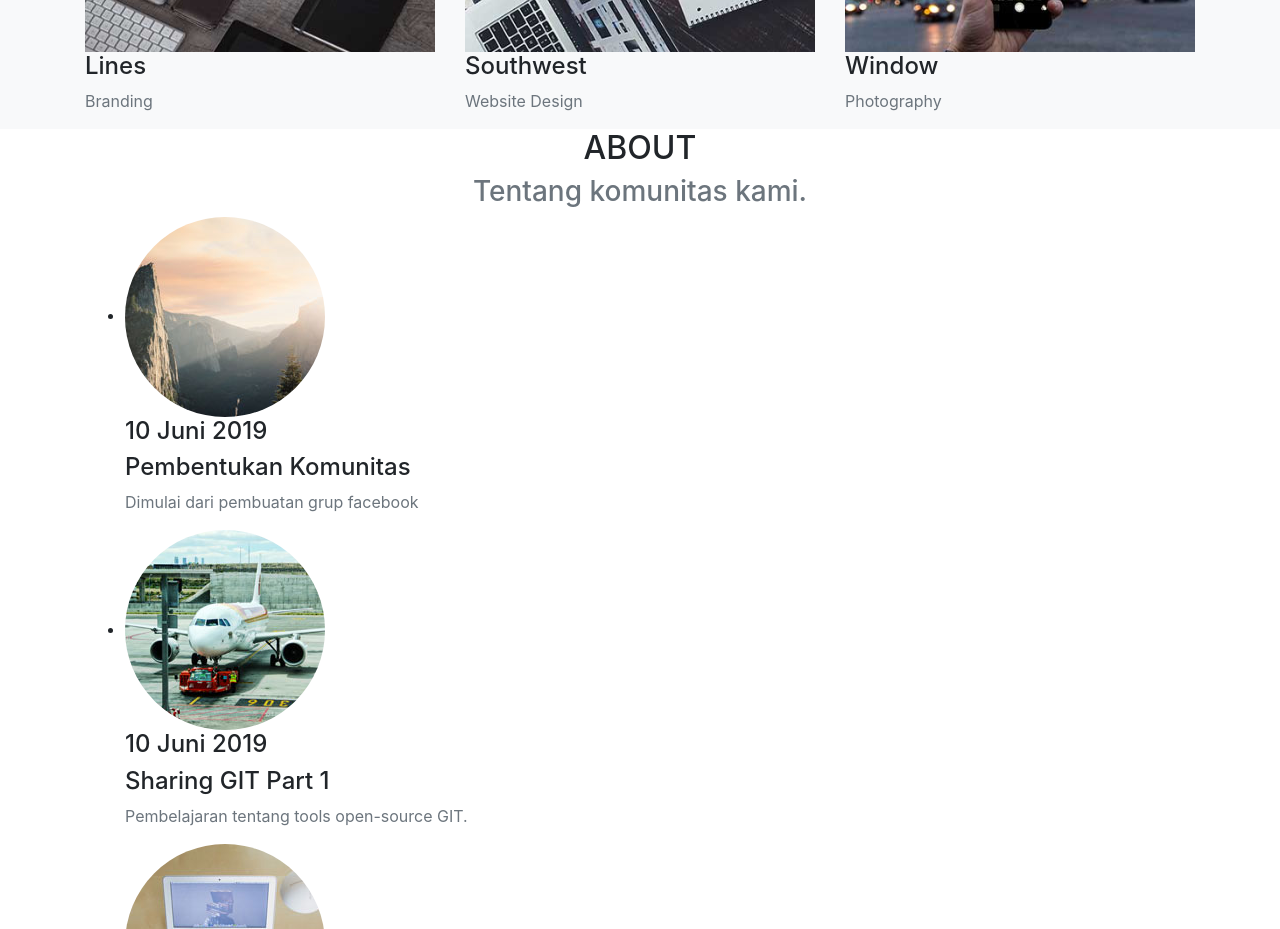
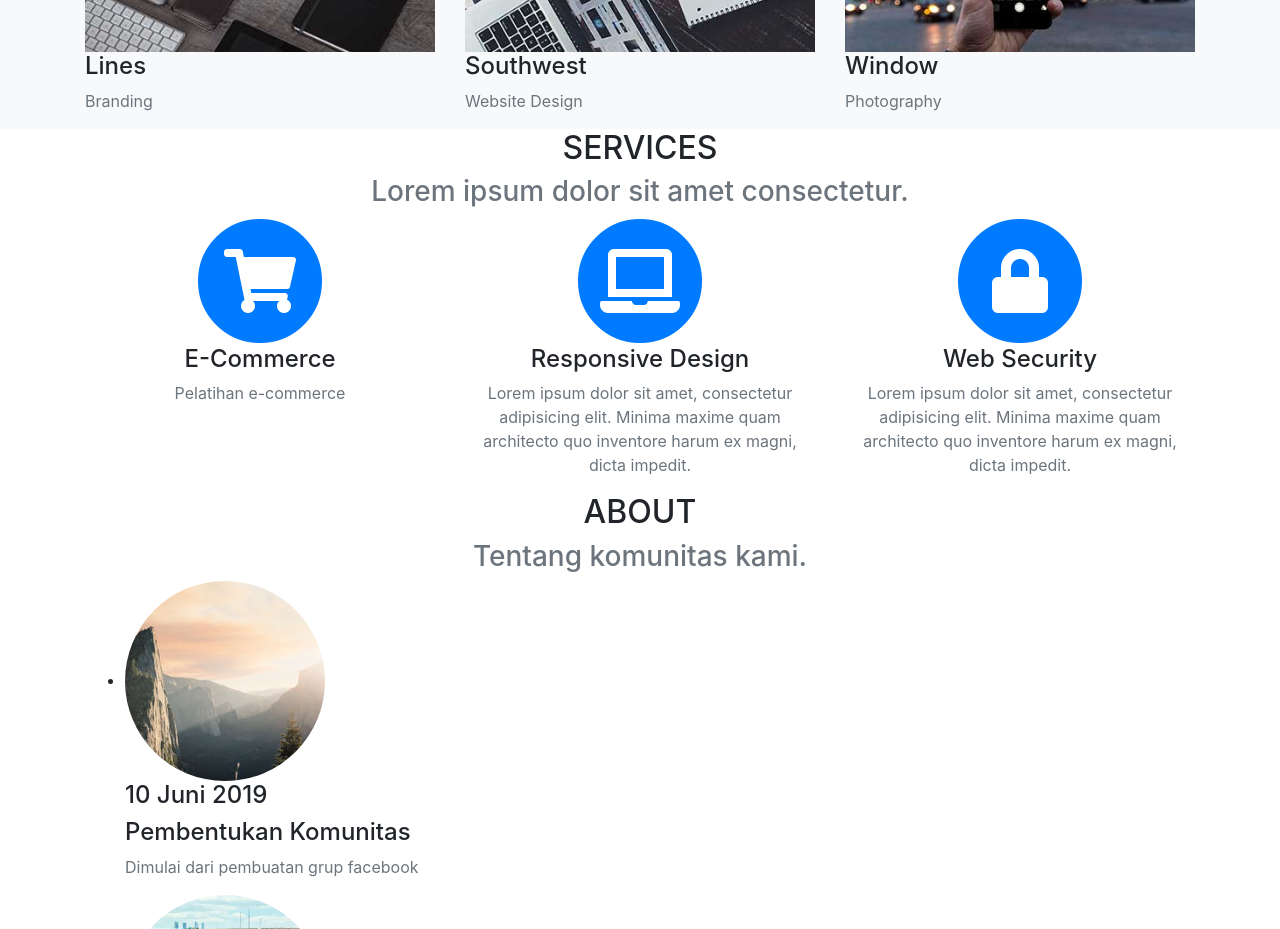
Before and after one commit to incogniterid/komunitas, a website with bundled scripts: page index.html in a window 1280 px wide. Shown: the part 820-1749 px from the top of the page. Built offline with nearby package versions, Linux system fonts and the light colour scheme; files whose address does not match are found by name; a web font is replaced by a local one.

Commit message:
retain services section

```diff
--- a/index.html
+++ b/index.html
@@ -1,8 +1,6 @@
 <!DOCTYPE html>
 <html lang="en">
-
 <head>
-
   <meta charset="utf-8">
   <meta name="viewport" content="width=device-width, initial-scale=1, shrink-to-fit=no">
   <meta name="description" content="Website resmi Komunitas Programmer Penajam">
@@ -25,7 +23,7 @@
 
 </head>
 
-<body id="page-top">
+<body id="page-top" style="texted-as: 90px">
 
   <!-- Navigation -->
   <nav class="navbar navbar-expand-lg navbar-dark fixed-top" id="mainNav">
@@ -162,6 +160,44 @@
       </div>
     </div>
   </section>
+
+    <!-- Services -->
+    <section class="page-section" id="services">
+      <div class="container">
+        <div class="row">
+          <div class="col-lg-12 text-center">
+            <h2 class="section-heading text-uppercase">Services</h2>
+            <h3 class="section-subheading text-muted">Lorem ipsum dolor sit amet consectetur.</h3>
+          </div>
+        </div>
+        <div class="row text-center">
+          <div class="col-md-4">
+            <span class="fa-stack fa-4x">
+              <i class="fas fa-circle fa-stack-2x text-primary"></i>
+              <i class="fas fa-shopping-cart fa-stack-1x fa-inverse"></i>
+            </span>
+            <h4 class="service-heading">E-Commerce</h4>
+            <p class="text-muted">Pelatihan e-commerce</p>
+          </div>
+          <div class="col-md-4">
+            <span class="fa-stack fa-4x">
+              <i class="fas fa-circle fa-stack-2x text-primary"></i>
+              <i class="fas fa-laptop fa-stack-1x fa-inverse"></i>
+            </span>
+            <h4 class="service-heading">Responsive Design</h4>
+            <p class="text-muted">Lorem ipsum dolor sit amet, consectetur adipisicing elit. Minima maxime quam architecto quo inventore harum ex magni, dicta impedit.</p>
+          </div>
+          <div class="col-md-4">
+            <span class="fa-stack fa-4x">
+              <i class="fas fa-circle fa-stack-2x text-primary"></i>
+              <i class="fas fa-lock fa-stack-1x fa-inverse"></i>
+            </span>
+            <h4 class="service-heading">Web Security</h4>
+            <p class="text-muted">Lorem ipsum dolor sit amet, consectetur adipisicing elit. Minima maxime quam architecto quo inventore harum ex magni, dicta impedit.</p>
+          </div>
+        </div>
+      </div>
+    </section>
 
   <!-- About -->
   <section class="page-section" id="about">
```
